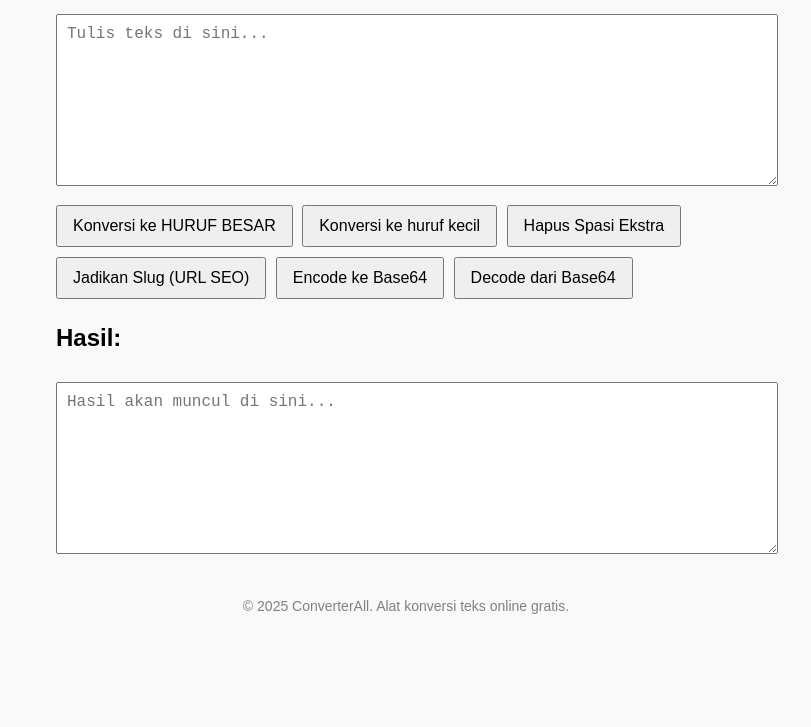
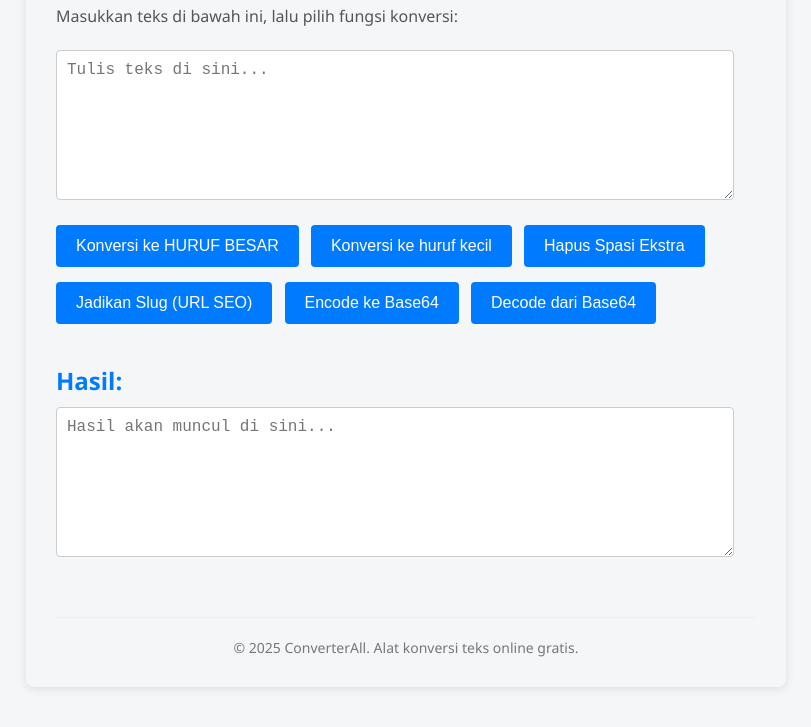
Before and after one commit to skppep/converterall-, a plain HTML site: page index.html in a window 1280 px wide. Shown: the part 150-877 px from the top of the page, without its empty margins (234-1045 px from the left). Before the commit the page ends 804 px from the top, so only its background shows below. Drawn offline with Linux system fonts and the light colour scheme.

Commit message:
Update index.html

```diff
--- a/index.html
+++ b/index.html
@@ -6,11 +6,77 @@
     <meta name="viewport" content="width=device-width, initial-scale=1.0">
     <title>ConverterAll - Alat Konversi Teks Gratis</title>
     <style>
-        body { font-family: Arial, sans-serif; max-width: 700px; margin: 20px auto; padding: 20px; background: #f9f9f9; }
-        textarea { width: 100%; height: 150px; padding: 10px; margin: 10px 0; font-size: 16px; }
-        button { margin: 5px 5px 5px 0; padding: 10px 15px; font-size: 16px; cursor: pointer; }
-        h1 { text-align: center; }
-        footer { text-align: center; margin-top: 30px; font-size: 14px; color: gray; }
+    body {
+        font-family: 'Segoe UI', Tahoma, Geneva, Verdana, sans-serif;
+        max-width: 700px;
+        margin: 40px auto;
+        padding: 30px;
+        background: #f4f6f8;
+        color: #333;
+        border-radius: 8px;
+        box-shadow: 0 2px 10px rgba(0, 0, 0, 0.1);
+    }
+
+    h1 {
+        text-align: center;
+        color: #007bff;
+        margin-bottom: 20px;
+    }
+
+    p {
+        color: #555;
+        margin-bottom: 20px;
+        line-height: 1.6;
+    }
+
+    textarea {
+        width: calc(100% - 22px); /* Menyesuaikan dengan padding */
+        height: 150px;
+        padding: 10px;
+        margin-bottom: 15px;
+        font-size: 16px;
+        border: 1px solid #ccc;
+        border-radius: 4px;
+        box-sizing: border-box; /* Penting agar padding tidak menambah lebar */
+        transition: border-color 0.3s ease-in-out;
+    }
+
+    textarea:focus {
+        border-color: #007bff;
+        outline: none;
+        box-shadow: 0 0 5px rgba(0, 123, 255, 0.5);
+    }
+
+    button {
+        margin: 5px 8px 10px 0;
+        padding: 12px 20px;
+        font-size: 16px;
+        color: #fff;
+        background-color: #007bff;
+        border: none;
+        border-radius: 4px;
+        cursor: pointer;
+        transition: background-color 0.3s ease-in-out;
+    }
+
+    button:hover {
+        background-color: #0056b3;
+    }
+
+    h2 {
+        color: #007bff;
+        margin-top: 30px;
+        margin-bottom: 10px;
+    }
+
+    footer {
+        text-align: center;
+        margin-top: 40px;
+        padding-top: 20px;
+        font-size: 14px;
+        color: #777;
+        border-top: 1px solid #eee;
+    }
     </style>
 </head>
 <body>
```
